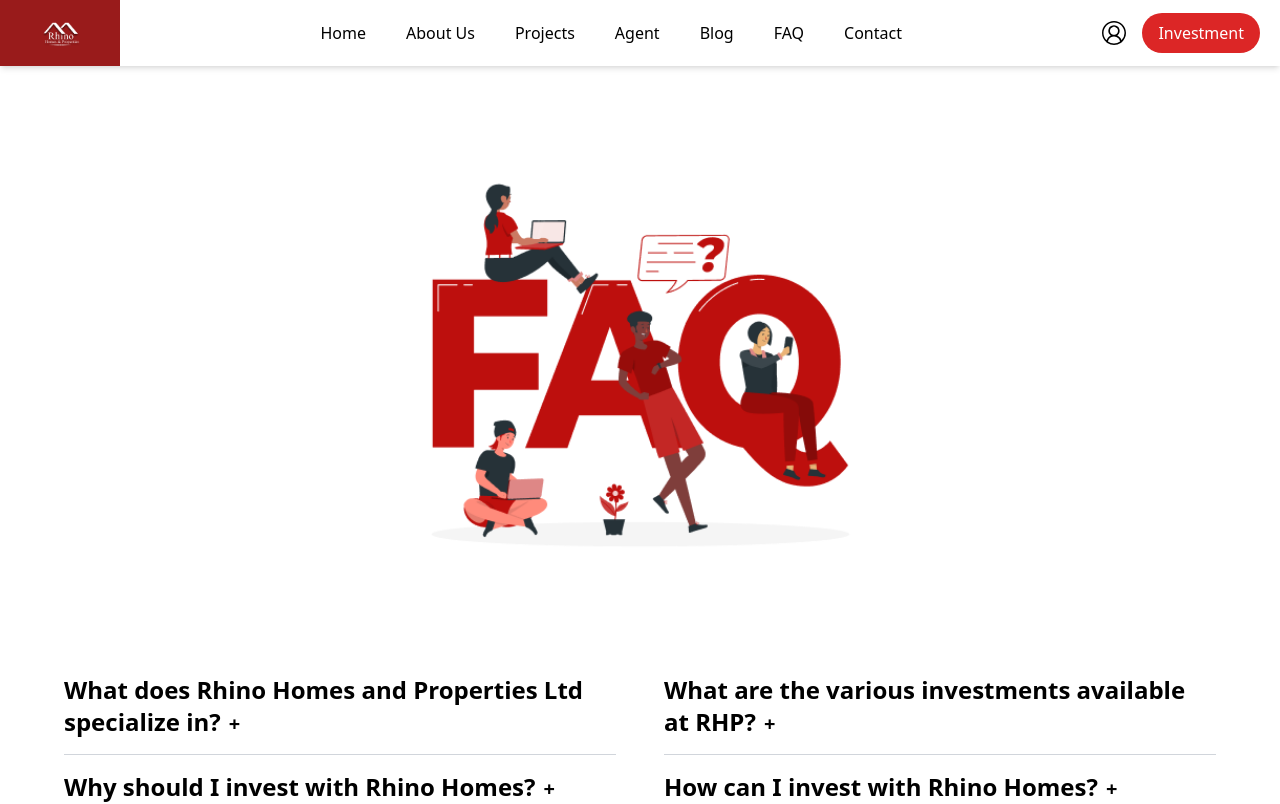
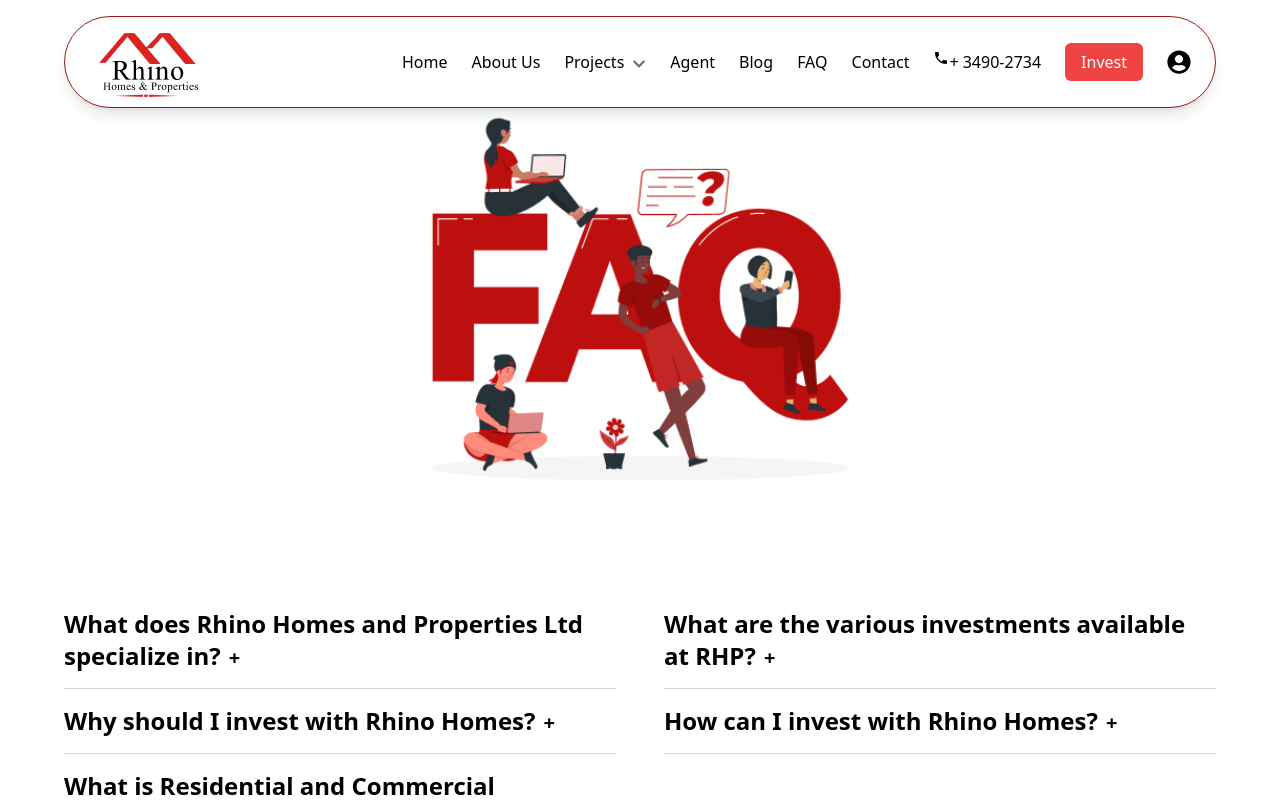
Before and after one commit to Ritephase1/rhp-website-fe, a Next.js app: page /faq in a window 1280 px wide. Shown: the top 804 px of the page. Built offline with nearby package versions, Linux system fonts and the light colour scheme.

Commit message:
Add navigation to faq page

```diff
--- a/src/components/Navigation.js
+++ b/src/components/Navigation.js
@@ -77,7 +77,7 @@
   }, [isMenuOpen]);
 
   return (
-    <nav className="bg-white max-w-[90%] w-[90%] items-center m-auto text-black sticky top-0 z-50 border-b shadow-md rounded-full">
+    <nav className="bg-white max-w-[90%] w-[90%] items-center m-auto text-black sticky top-0 z-50 border-b shadow-lg border border-red-800 rounded-full">
       <div className="flex justify-between items-center px-6 py-2 max-w-screen-xl mx-auto">
         <div>
           {/* <img
--- a/src/pages/faq.js
+++ b/src/pages/faq.js
@@ -3,6 +3,7 @@
 import "../../src/styles/globals.css";
 import Footer from "@/components/Footer";
 import Navbar from "@/components/Navbar";
+import Navigation from "@/components/Navigation";
 
 export default function FAQ() {
   const [expanded, setExpanded] = useState({});
@@ -16,19 +17,55 @@
 
   return (
     <section>
-      <Navbar />
+      {/* <Navbar /> */}
 
       {/* Image Section */}
 
+      {/* <div
+        className="relative w-full h-[40vh] sm:h-[50vh] md:h-[60vh] lg:h-[70vh] bg-cover bg-center bg-no-repeat"
+        style={{
+          backgroundImage: "url('/images/faq.png')",
+        }}
+      ></div> */}
       <div
         className="relative w-full h-[40vh] sm:h-[50vh] md:h-[60vh] lg:h-[70vh] bg-cover bg-center bg-no-repeat"
         style={{
           backgroundImage: "url('/images/faq.png')",
+          // transform: "scaleX(-1)",
         }}
       >
-        {/* <div className="absolute inset-0 bg-gradient-to-r from-[#000000D1] to-[#C4C4C400] flex items-center justify-center">
-          <h1 className="text-white text-4xl md:text-5xl font-bold">FAQ</h1>
-        </div> */}
+        {/* <div
+          className="absolute top-0 left-0 w-full z-10 mt-4"
+          style={{
+            transform: "scaleX(-1)",
+          }}
+        >   */}
+
+        <section
+          className="relative min-h-screen flex flex-col items-center justify-center text-center bg-cover bg-center"
+          style={
+            {
+              // transform: "scaleX(-1)",
+            }
+          }
+        >
+          <div className="absolute top-0 left-0 w-full z-10 mt-4">
+            {/* ADD NAVIGATION HERE */}
+            <Navigation />
+
+            {/* <div className="relative h-full flex flex-col justify-center items-start pl-8 md:pl-16 text-white space-y-4">
+              <h1 className="text-2xl md:text-6xl font-bold text-black mt-10">
+                About
+                <span className="text-2xl md:text-6xl text-red-800"> Us</span>
+              </h1>
+              <p className="text-sm md:text-lg mr-5 bg-white text-black md:p-16 p-6 rounded-lg shadow-lg max-w-sm md:max-w-xl opacity-90 border-l-4 border-red-500 pl-4">
+                We build luxury and affordable homes for our clients at
+                competitive costs, and we enable investors partner with us at
+                different stages of our projects..
+              </p>
+            </div> */}
+          </div>
+        </section>
       </div>
 
       {/* FAQ Content Section */}
```
